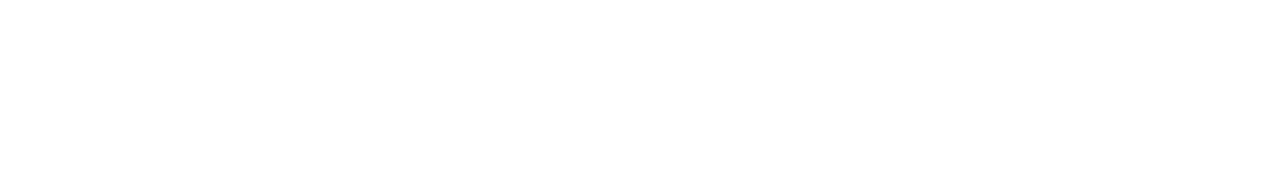
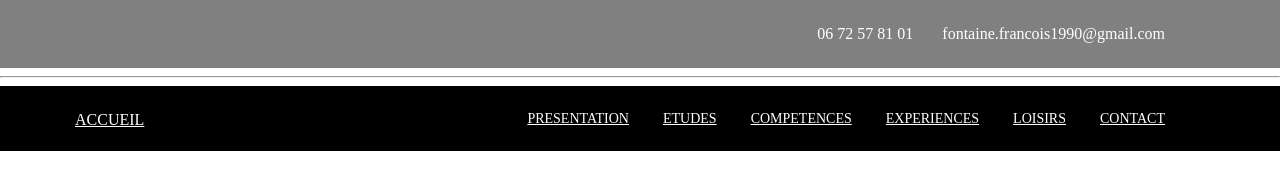
Before and after one commit to FontaineFrancois/what_the_strip, a plain HTML site: page index.html in a window 1280 px wide. Drawn offline with nearby package versions, Linux system fonts and the light colour scheme.

Commit message:
ajout de la barre de navigation, étape 1

```diff
--- a/CSS/WTF_BD.css
+++ b/CSS/WTF_BD.css
@@ -0,0 +1,66 @@
+body {
+  margin:0;
+  border:0;
+}
+
+/*javascript*/
+.fixNavigation {
+  transition: 10s;
+  position: fixed;
+  top: 0;
+}
+/*la barre de navigation principale*/
+#nav_header_1 {
+  height:68px;
+  background-color: grey;
+  width:100%;
+  opacity:0,7;
+}
+.div_nav_header_1 {
+  float:right;
+  margin-right: 90px;
+}
+.ul_nav_header_1 li{
+  display:inline-block;
+  margin-right:10px;
+  line-height: 35px;
+}
+.li_nav_header_1 {
+  color:white;
+  font-size:16px;
+  margin-right:15px;
+}
+/*la seconde barre de navigation, avec un position:fixed en css et une fonction js pour maintenir sa présence en haut de l'écran durant le scroll*/
+#nav_header_2 {
+  display:inline-block;
+  height:65px;
+  width:100%;
+  background-color: black;
+  z-index: 5;
+}
+.div_nav_header_2_accueil {
+  float:left;
+  margin-left: 35px;
+}
+.ul_nav_header_2_accueil li{
+  display:inline-block;
+  line-height:35px;
+}
+.li_nav_header_2_accueil {
+  font-size:22;
+  color:white;
+}
+.div_nav_header_2 {
+  float:right;
+  margin-right: 85px;
+}
+.ul_nav_header_2 li{
+  display:inline-block;
+  margin-right:10px;
+  line-height: 32px;
+}
+.li_nav_header_2 {
+  color:white;
+  font-size:14px;
+  margin-right:20px;
+}
--- a/JS/WTF_BD.js
+++ b/JS/WTF_BD.js
@@ -0,0 +1,9 @@
+$(function() {
+  $(window).scroll(function() { //Au scroll dans la fenetre on déclenche la fonction
+    if ($(this).scrollTop() > 40) { //si on a défilé de plus de 40px du haut vers le bas
+      $('#barre_nav_header_2').addClass("fixNavigation"); //on ajoute la classe "fixNavigation"
+    } else {
+      $('#barre_nav_header_2').removeClass("fixNavigation"); //sinon on retire la classe "fixNavigation"
+    }
+  });
+});
--- a/index.html
+++ b/index.html
@@ -16,6 +16,32 @@
 <body>
 
   <header>
+    <div id="nav_header_1">
+       <div class="div_nav_header_1">
+          <ul class="ul_nav_header_1">
+               <li>  <a  class="li_nav_header_1" >06 72 57 81 01</a> </li>
+               <li id="presentation">  <a  class="li_nav_header_1">fontaine.francois1990@gmail.com</a> </li>
+          </ul>
+       </div>
+    </div>
+<hr>
+    <div id="nav_header_2">
+        <div class="div_nav_header_2_accueil">
+           <ul class="ul_nav_header_2_accueil">
+                <li> <a class="li_nav_header_2_accueil" href="">ACCUEIL</a> </li>
+           </ul>
+     </div>
+     <div class="div_nav_header_2">
+          <ul class="ul_nav_header_2">
+              <li> <a class="li_nav_header_2" href="#presentation">PRESENTATION</a> </li>
+              <li> <a class="li_nav_header_2" href="#etudes">ETUDES</a> </li>
+              <li> <a class="li_nav_header_2" href="#competences">COMPETENCES</a> </li>
+              <li> <a class="li_nav_header_2" href="#experiences">EXPERIENCES</a> </li>
+              <li> <a class="li_nav_header_2" href="#interets">LOISIRS</a> </li>
+              <li> <a class="li_nav_header_2" href="#contact" >CONTACT</a> </li>
+         </ul>
+     </div>
+    </div>
   </header>
 
   <section>
```
